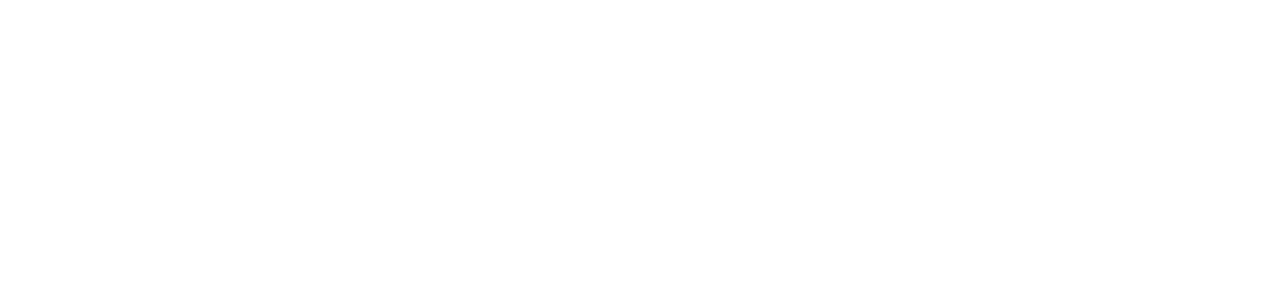
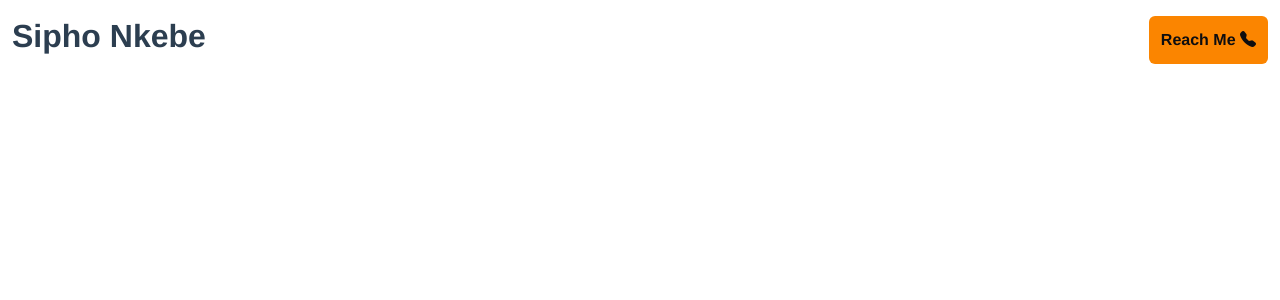
Before and after one commit to SiphoChris/MyVuePortfolio, a Vue app: page / in a window 1280 px wide. Shown: the top 300 px of the page. Built offline with nearby package versions, Linux system fonts and the light colour scheme.

Commit message:
creation of the navigation bar, and also its styling

```diff
--- a/package.json
+++ b/package.json
@@ -7,6 +7,8 @@
     "build": "vue-cli-service build"
   },
   "dependencies": {
+    "bootstrap": "^5.3.3",
+    "bootstrap-icons": "^1.11.3",
     "core-js": "^3.8.3",
     "vue": "^3.2.13",
     "vue-router": "^4.0.3",
--- a/src/App.vue
+++ b/src/App.vue
@@ -1,6 +1,15 @@
 <template>
+    <HomeView />
+</template>
 
-</template>
+<script>
+import HomeView from '@/views/HomeView.vue'
+export default {
+components: {
+  HomeView
+}
+}
+</script>
 
 <style src="./assets/css/style.css">
 </style>
--- a/src/assets/css/style.css
+++ b/src/assets/css/style.css
@@ -13,3 +13,32 @@
   text-align: center;
   color: #2c3e50;
 }
+
+/* nav */
+
+.navigation {
+  display: flex;
+  justify-content: space-between;
+  padding: 16px 24px;
+  align-items: center;
+}
+
+.logo {
+  font-weight: bold;
+}
+
+button.cta {
+  width: fit-content;
+  padding: 12px 12px;
+  border-radius: 6px;
+  color: var(--dark-text);
+  background-color: var(--accent);
+  border: none;
+  font-weight: bold;
+}
+button.cta:hover{
+  opacity: .8;
+}
+button.cta:active{
+  opacity: .5;
+}
--- /dev/null
+++ b/src/components/NavBar.vue
@@ -0,0 +1,21 @@
+<template>
+    <nav class="container-fluid navigation">
+      <h2 class="logo">{{ `${myFirstName} ${myLastName}` }}</h2>
+      <button class="cta" @click.prevent>{{ cta }} <i class="bi bi-telephone-fill"></i></button>
+    </nav>
+  </template>
+
+  <script>
+  export default {
+      data(){
+          return {
+              "myFirstName": "Sipho",
+              "myLastName": "Nkebe",
+              "cta": "Reach Me"
+          }
+      }
+  };
+  </script>
+
+  <style src="../assets/css/style.css">
+  </style>
--- a/src/main.js
+++ b/src/main.js
@@ -2,5 +2,8 @@
 import App from './App.vue'
 import router from './router'
 import store from './store'
+import 'bootstrap/dist/css/bootstrap.min.css'
+import 'bootstrap'
+import 'bootstrap-icons/font/bootstrap-icons.css'
 
 createApp(App).use(store).use(router).mount('#app')
--- a/src/views/HomeView.vue
+++ b/src/views/HomeView.vue
@@ -1,13 +1,16 @@
 <template>
   <div class="home">
+    <Nav />
   </div>
 </template>
 
 <script>
+import Nav from '@/components/NavBar.vue'
 
 export default {
   name: 'HomeView',
   components: {
+    Nav
   }
 }
 </script>
```
Also changed, not shown: 1 other file (tests, documents, lock files or other folders). Lines whose indentation alone changed are shown as unchanged.
